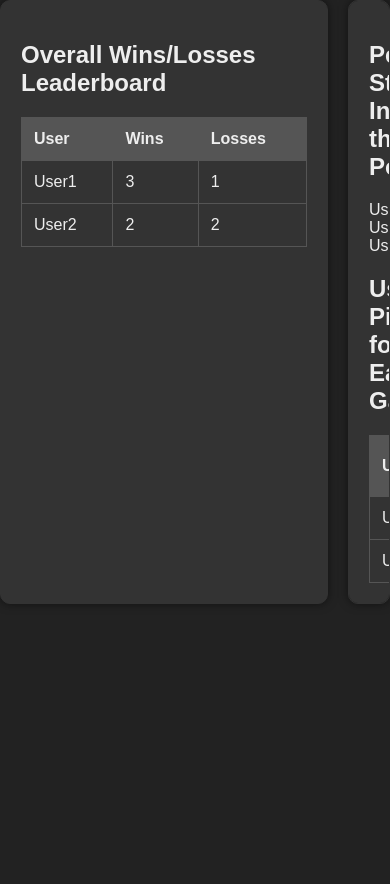
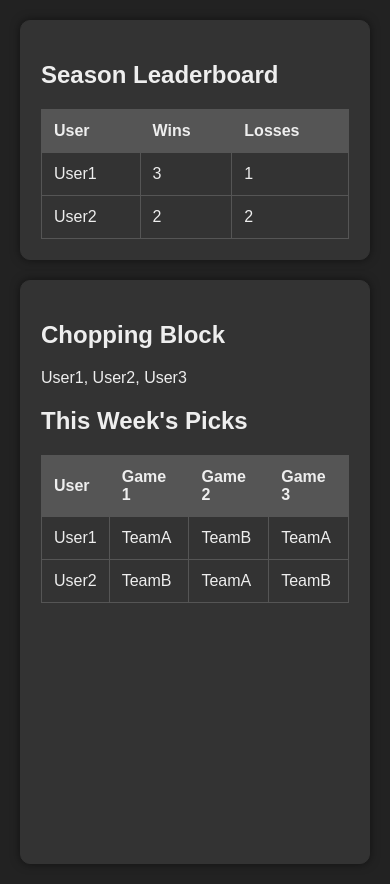
Before and after one commit to wwinterr/wwinterr.github.io, a plain HTML site: page index.html in a window 390 px wide. Before the commit the page ends 844 px from the top, so only its background shows below. Drawn offline with Linux system fonts and the light colour scheme.

Commit message:
Added media query for mobile

```diff
--- a/index.html
+++ b/index.html
@@ -7,7 +7,7 @@
     <style>
         body {
             font-family: Arial, sans-serif;
-            margin: 0;
+            margin: 20px;
             padding: 0;
             display: grid;
             grid-template-columns: auto 1fr;
@@ -47,11 +47,23 @@
         th {
             background-color: #555;
         }
+
+        /* Media Query for smaller screens (max-width: 768px) */
+        @media only screen and (max-width: 768px) {
+            body {
+                grid-template-columns: 1fr;
+            }
+
+            section {
+                margin: 0;
+            }
+        }
+
     </style>
 </head>
 <body>
     <section>
-        <h2>Overall Wins/Losses Leaderboard</h2>
+        <h2>Season Leaderboard</h2>
         <table>
             <thead>
                 <tr>
@@ -78,11 +90,11 @@
     </section>
 
     <section>
-        <h2>People Still In the Pool</h2>
+        <h2>Chopping Block</h2>
         <!-- Add content for people still in the pool -->
         <p>User1, User2, User3</p>
 
-        <h2>User Picks for Each Game</h2>
+        <h2>This Week's Picks</h2>
         <table>
             <thead>
                 <tr>
```
